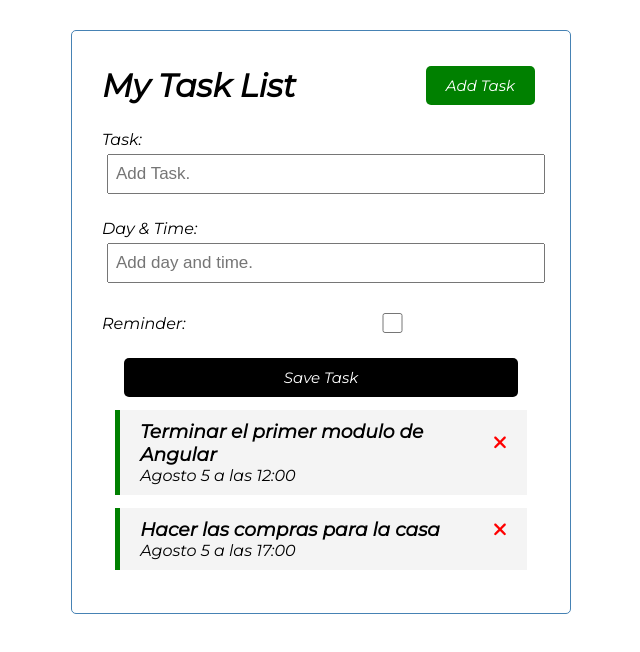
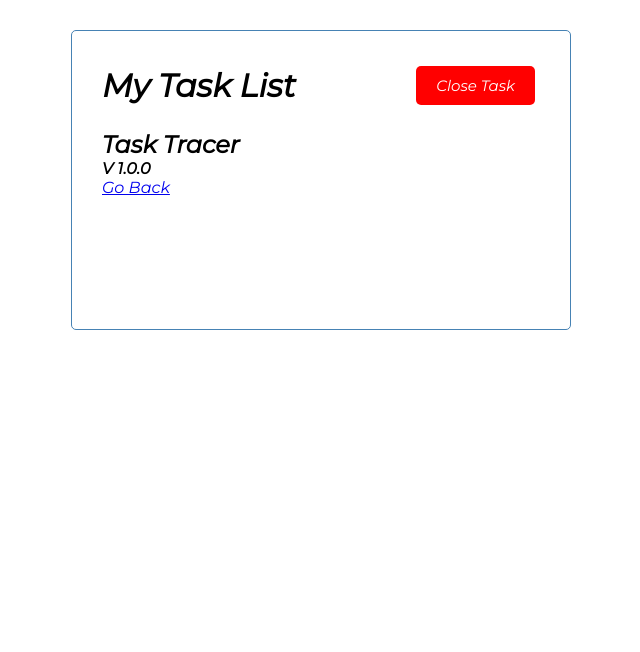
Before and after one commit to LERV1993/TaskList-Angular, an Angular app: page /about in a window 1280 px wide. Shown: the top 652 px of the page, without its empty margins (319-959 px from the left). Built offline with nearby package versions, Linux system fonts and the light colour scheme; data requests are answered from the project's data file.

Commit message:
Se agrego logica para despligue de form al momento de agregar una tares, se hiso la configuracion de path routes en module y se agrego about

```diff
--- a/db.json
+++ b/db.json
@@ -11,6 +11,12 @@
       "text": "Hacer las compras para la casa",
       "day": "Agosto 5 a las 17:00",
       "reminder": true
+    },
+    {
+      "text": "Nueva tarea",
+      "day": "Hoy",
+      "reminder": true,
+      "id": 3
     }
   ]
 }
--- a/src/app/app.component.html
+++ b/src/app/app.component.html
@@ -1,4 +1,4 @@
 <div class="container">
     <app-header></app-header>
-    <app-tasks></app-tasks>
+    <router-outlet></router-outlet>
 </div>
--- a/src/app/app.module.ts
+++ b/src/app/app.module.ts
@@ -3,6 +3,7 @@ import { BrowserModule } from '@angular/platform-browser';
 import { FontAwesomeModule } from '@fortawesome/angular-fontawesome';
 import { HttpClientModule } from '@angular/common/http';
 import { FormsModule } from '@angular/forms';
+import { RouterModule, Routes } from '@angular/router';
 
 import { AppComponent } from './app.component';
 import { HeaderComponent } from './components/header/header.component';
@@ -10,7 +11,12 @@ import { ButtonComponent } from './components/button/button.component';
 import { TasksComponent } from './components/tasks/tasks.component';
 import { TasksItemComponent } from './components/tasks-item/tasks-item.component';
 import { AddTaskComponent } from './components/add-task/add-task.component';
+import { AboutComponent } from './components/about/about.component';
 
+const appRoutes:Routes = [
+  {path : '',component : TasksComponent},
+  {path : 'about',component : AboutComponent}
+]
 
 @NgModule({
   declarations: [
@@ -19,13 +25,15 @@ import { AddTaskComponent } from './components/add-task/add-task.component';
     ButtonComponent,
     TasksComponent,
     TasksItemComponent,
-    AddTaskComponent
+    AddTaskComponent,
+    AboutComponent
   ],
   imports: [
     BrowserModule,
     FontAwesomeModule,
     HttpClientModule,
-    FormsModule
+    FormsModule,
+    RouterModule.forRoot(appRoutes,{enableTracing: true})
   ],
   providers: [],
   bootstrap: [AppComponent]
--- /dev/null
+++ b/src/app/components/about/about.component.html
@@ -0,0 +1,5 @@
+<div>
+    <h2>Task Tracer</h2>
+    <h4>V 1.0.0</h4>
+    <a routerLink="/" >Go Back</a>
+</div>
--- /dev/null
+++ b/src/app/components/about/about.component.ts
@@ -0,0 +1,15 @@
+import { Component, OnInit } from '@angular/core';
+
+@Component({
+  selector: 'app-about',
+  templateUrl: './about.component.html',
+  styleUrls: ['./about.component.css']
+})
+export class AboutComponent implements OnInit {
+
+  constructor() { }
+
+  ngOnInit(): void {
+  }
+
+}
--- a/src/app/components/add-task/add-task.component.html
+++ b/src/app/components/add-task/add-task.component.html
@@ -1,4 +1,8 @@
-<form class="add-form" (ngSubmit)="onSubmit()">
+<form
+  class="add-form"
+  (ngSubmit)="onSubmit()"
+  *ngIf="showAddTask"
+  >
   <div class="form-control" >
     <label for="text">Task:</label>
     <input
--- a/src/app/components/add-task/add-task.component.ts
+++ b/src/app/components/add-task/add-task.component.ts
@@ -1,4 +1,6 @@
 import { Component, EventEmitter, OnInit, Output } from '@angular/core';
+import { Subscription } from'rxjs';
+import { UiService } from 'src/app/service/ui.service';
 import { Task } from 'src/app/Task'
 
 @Component({
@@ -11,7 +13,13 @@ export class AddTaskComponent implements OnInit {
   text: string = "";
   day: string = "";
   reminder: boolean = false;
-  constructor() { }
+  showAddTask: boolean = false;
+  subscription: Subscription;
+  constructor(
+    private uiService: UiService
+  ) {
+    this.subscription = this.uiService.onToggle().subscribe( value=> this.showAddTask = value)
+  }
 
   ngOnInit(): void {
   }
--- a/src/app/components/header/header.component.html
+++ b/src/app/components/header/header.component.html
@@ -1,8 +1,8 @@
 <header>
     <h1>{{title}}</h1>
     <app-button
-        color="green"
-        text="Add Task"
+        color="{{showAddTask ? 'red' : 'green'}}"
+        text="{{showAddTask ? 'Close Task' : 'Add Task' }}"
         (btnClick)="toggleAddTask()"
     ></app-button>
 </header>
--- a/src/app/components/header/header.component.ts
+++ b/src/app/components/header/header.component.ts
@@ -10,12 +10,14 @@ import { Subscription} from 'rxjs';
 export class HeaderComponent implements OnInit {
 
   title: string = 'My Task List';
-  showAddTask: boolean = false;
+  showAddTask: boolean = true;
   subscription?: Subscription;
 
   constructor(
     private uiService: UiService
-  ) { }
+  ) {
+    this.subscription = this.uiService.onToggle().subscribe( value=> this.showAddTask = value)
+  }
 
   ngOnInit(): void {
   }
```
Also changed, not shown: src/app/components/about/about.component.css (added).
